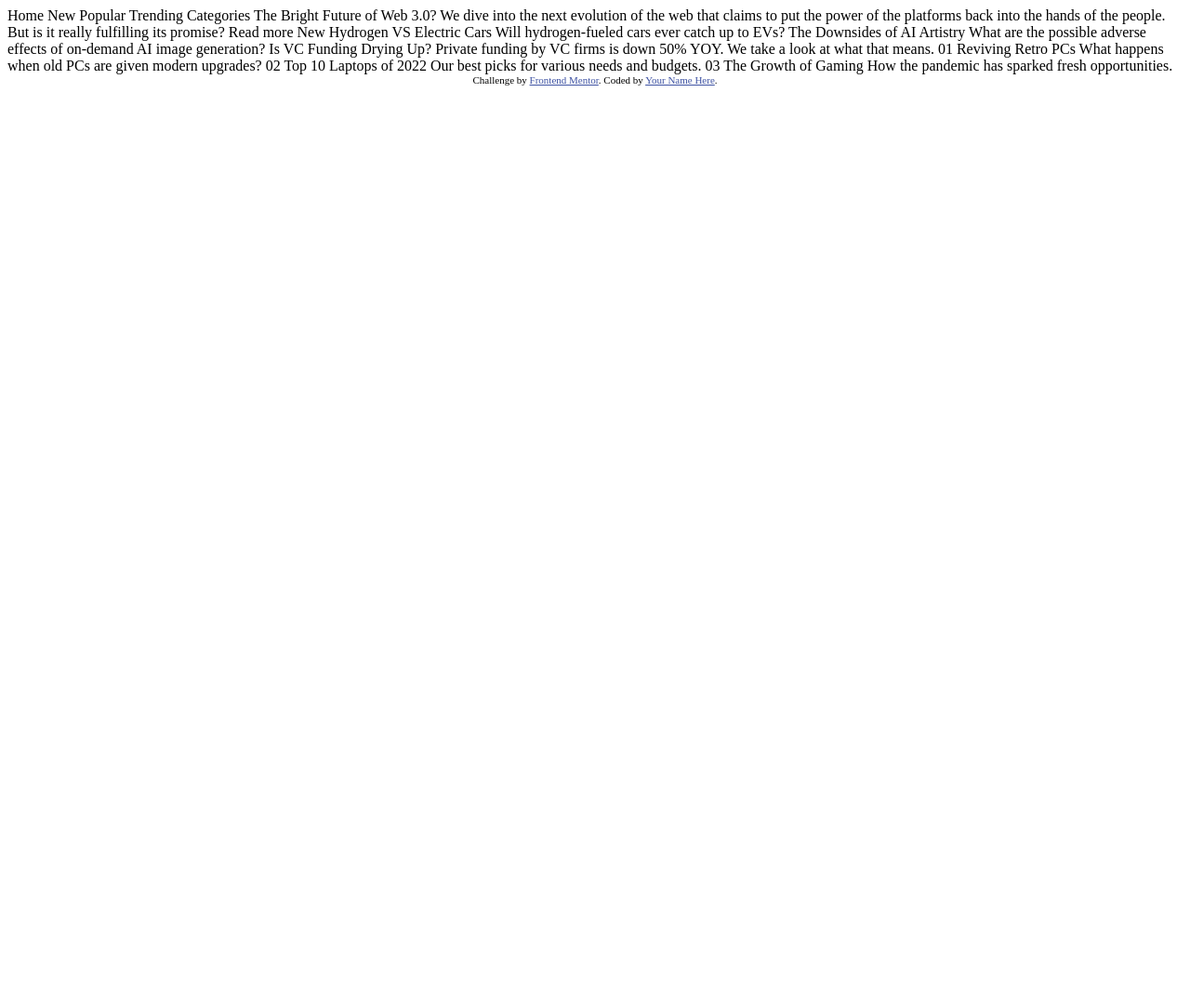
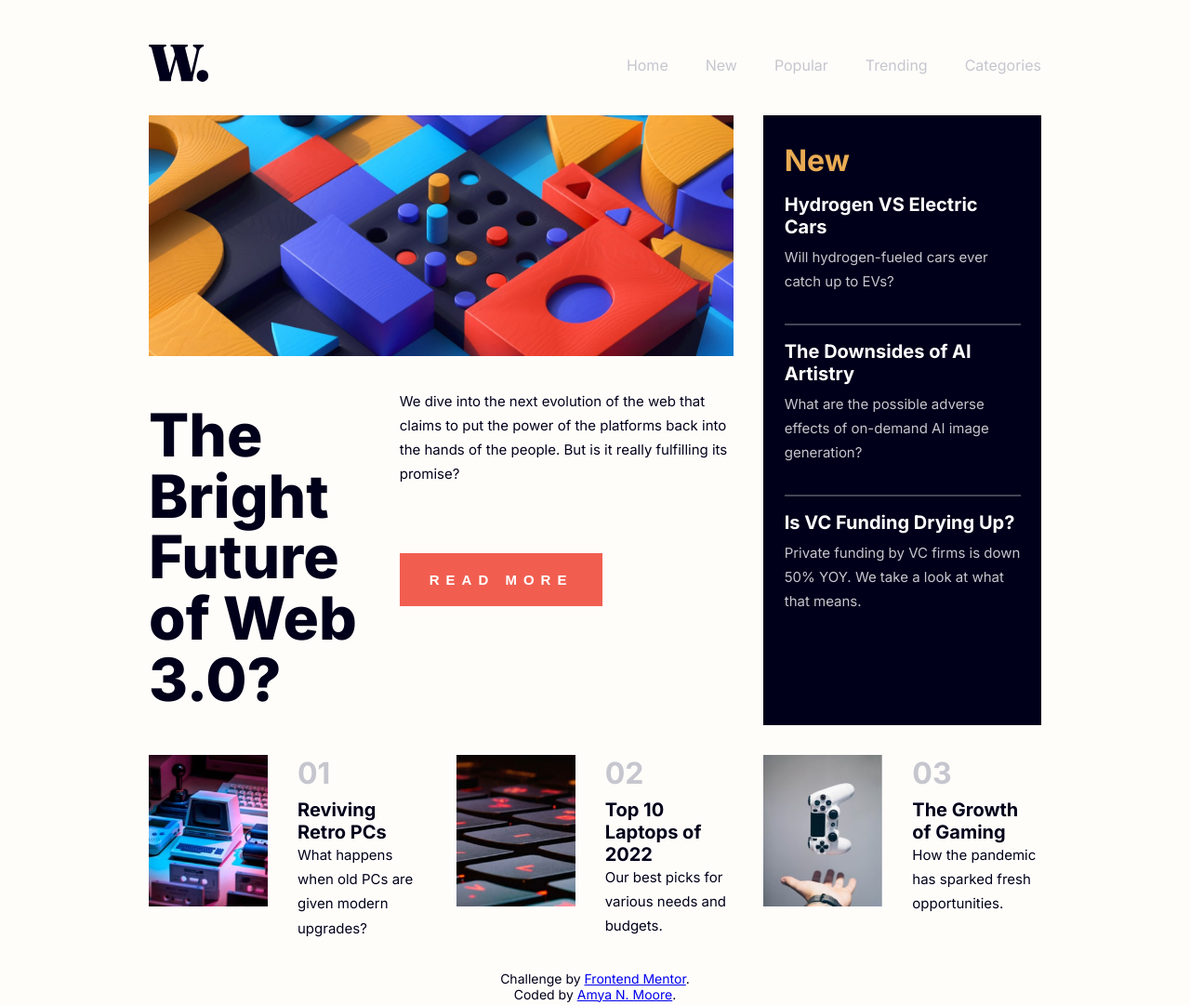
Before and after one commit to bkleinb78/News-Homepage, a plain HTML site: page index.html in a window 1280 px wide. Shown: the whole page at 93% size. Before the commit the page ends 800 px from the top, so only its background shows below. Drawn offline with nearby package versions, Linux system fonts and the light colour scheme.

Commit message:
fixed html file as project is complete and works

```diff
--- a/index.html
+++ b/index.html
@@ -1,60 +1,175 @@
 <!DOCTYPE html>
 <html lang="en">
+
 <head>
-  <meta charset="UTF-8">
-  <meta name="viewport" content="width=device-width, initial-scale=1.0"> <!-- displays site properly based on user's device -->
+	<meta charset="UTF-8">
+	<meta name="viewport" content="width=device-width, initial-scale=1.0">
+	<!-- displays site properly based on user's device -->
 
-  <link rel="icon" type="image/png" sizes="32x32" href="./assets/images/favicon-32x32.png">
+	<link rel="icon" type="image/png" sizes="32x32" href="./images/favicon-32x32.png">
 
-  <title>Frontend Mentor | News homepage</title>
+	<title>Frontend Mentor | News homepage</title>
 
-  <!-- Feel free to remove these styles or customise in your own stylesheet 👍 -->
-  <style>
-    .attribution { font-size: 11px; text-align: center; }
-    .attribution a { color: hsl(228, 45%, 44%); }
-  </style>
+	<link rel="stylesheet" href="index.css">
+
+	<!-- jquery -->
+	<script src="https://code.jquery.com/jquery-3.6.1.js" integrity="sha256-3zlB5s2uwoUzrXK3BT7AX3FyvojsraNFxCc2vC/7pNI=" crossorigin="anonymous"></script>
+	<script src="https://code.jquery.com/ui/1.13.2/jquery-ui.js" integrity="sha256-xLD7nhI62fcsEZK2/v8LsBcb4lG7dgULkuXoXB/j91c=" crossorigin="anonymous"></script>
 </head>
+
 <body>
 
-  Home
-  New
-  Popular
-  Trending
-  Categories
+	<div class="main-grid">
 
-  The Bright Future of Web 3.0?
+		<div class="content-grid">
 
-  We dive into the next evolution of the web that claims to put the power of the platforms back into the hands of the people.
-  But is it really fulfilling its promise?
+			<div class="nav-header mobile">
+				<div class="logo-container">
+					<a href="index.html">
+						<img src="./assets/images/logo.svg" alt="logo">
+					</a>
+				</div>
+				<div class="menu-toggle open">
+					<button class="toggle-btn" id="open">
+						<img src="./assets/images/icon-menu.svg" alt="">
+					</button>
+				</div>
+			</div>
 
-  Read more
+			<section class="menu-overlay"></section>
 
-  New
+			<nav class="navigation mobile" role="navigation">
+				<div class="menu-toggle close">
+					<button class="toggle-btn" id="close">
+						<img src="./assets/images/icon-menu-close.svg" alt="">
+					</button>
+				</div>
+				<ol class="nav-list mobile">
+					<li class="list-item">
+						<a href="index.html" class="list-link">Home</a>
+					</li>
+					<li class="list-item">
+						<a href="#" class="list-link">New</a>
+					</li>
+					<li class="list-item">
+						<a href="#" class="list-link">Popular</a>
+					</li>
+					<li class="list-item">
+						<a href="#" class="list-link">Trending</a>
+					</li>
+					<li class="list-item">
+						<a href="#" class="list-link">Categories</a>
+					</li>
+				</ol>
+			</nav>
 
-  Hydrogen VS Electric Cars
-  Will hydrogen-fueled cars ever catch up to EVs?
+			<nav class="navigation desktop" role="navigation">
+				<div class="logo-container">
+					<a href="index.html">
+						<img src="./assets/images/logo.svg" alt="logo">
+					</a>
+				</div>
 
-  The Downsides of AI Artistry
-  What are the possible adverse effects of on-demand AI image generation?
+				<ul class="nav-list desktop">
+					<li class="list-item">
+						<a href="index.html" class="list-link">Home</a>
+					</li>
+					<li class="list-item">
+						<a href="#" class="list-link">New</a>
+					</li>
+					<li class="list-item">
+						<a href="#" class="list-link">Popular</a>
+					</li>
+					<li class="list-item">
+						<a href="#" class="list-link">Trending</a>
+					</li>
+					<li class="list-item">
+						<a href="#" class="list-link">Categories</a>
+					</li>
+				</ul>
+			</nav>
 
-  Is VC Funding Drying Up?
-  Private funding by VC firms is down 50% YOY. We take a look at what that means.
+			<div class="header-img-container">
+				<img src="./assets/images/image-web-3-mobile.jpg" alt=""class="header-img" id="mobile-header">
+				<img src="./assets/images/image-web-3-desktop.jpg" alt="" class="header-img" id="desktop-header">
+			</div>
 
-  01
-  Reviving Retro PCs
-  What happens when old PCs are given modern upgrades?
+			<div class="action-container">
+				<h1>The Bright Future of Web 3.0?</h1>
 
-  02
-  Top 10 Laptops of 2022
-  Our best picks for various needs and budgets.
+				<div class="content-container">
+					<p>
+						We dive into the next evolution of the web that claims to put the power of the platforms back into the hands of
+						the people.
+						But is it really fulfilling its promise?
+					</p>
+					<button>Read more</button>
+				</div>
+			</div>
 
-  03
-  The Growth of Gaming
-  How the pandemic has sparked fresh opportunities.
+			<div class="news-container">
+				<h2 id="news-heading">New</h2>
+				<div class="news">
+					<h3>Hydrogen VS Electric Cars</h3>
+					<p>Will hydrogen-fueled cars ever catch up to EVs?</p>
+				</div>
+				<div class="news">
+					<h3>The Downsides of AI Artistry</h3>
+					<p>What are the possible adverse effects of on-demand AI image generation?</p>
+				</div>
+				<div class="news">
+					<h3>Is VC Funding Drying Up?</h3>
+					<p>Private funding by VC firms is down 50% YOY. We take a look at what that means.</p>
+				</div>
+			</div>
 
-  <div class="attribution">
-    Challenge by <a href="https://www.frontendmentor.io?ref=challenge" target="_blank">Frontend Mentor</a>.
-    Coded by <a href="#">Your Name Here</a>.
-  </div>
+			<div class="article-container">
+
+				<div class="ar">
+					<div class="ar-image">
+						<img src="./assets/images/image-retro-pcs.jpg" alt="">
+					</div>
+					<div class="ar-content">
+						<h2 class="ar-heading">01</h2>
+						<h3 class="ar-sub-heading">Reviving Retro PCs</h3>
+						<p>What happens when old PCs are given modern upgrades?</p>
+					</div>
+				</div>
+
+				<div class="ar">
+					<div class="ar-image">
+						<img src="./assets/images/image-top-laptops.jpg" alt="">
+					</div>
+					<ar class="ar-content">
+						<h2 class="ar-heading">02</h2>
+						<h3 class="ar-sub-heading">Top 10 Laptops of 2022</h3>
+						<p>Our best picks for various needs and budgets.</p>
+					</ar>
+				</div>
+
+				<div class="ar">
+					<div class="ar-image">
+						<img src="./assets/images/image-gaming-growth.jpg" alt="">
+					</div>
+					<div class="ar-content">
+						<h2 class="ar-heading">03</h2>
+						<h3 class="ar-sub-heading">The Growth of Gaming</h3>
+						<p>How the pandemic has sparked fresh opportunities.</p>
+					</div>
+				</div>
+
+			</div>
+
+			<div class="attribution">
+				Challenge by <a href="https://www.frontendmentor.io?ref=challenge" target="_blank">Frontend Mentor</a>.
+				<br>
+				Coded by <a href="https://mia703.github.io/portfolio/" target="_blank">Amya N. Moore</a>.
+			</div>
+
+		</div>
+	</div>
+
+	<script src="./index.js" type="text/javascript"></script>
 </body>
+
 </html>
```
